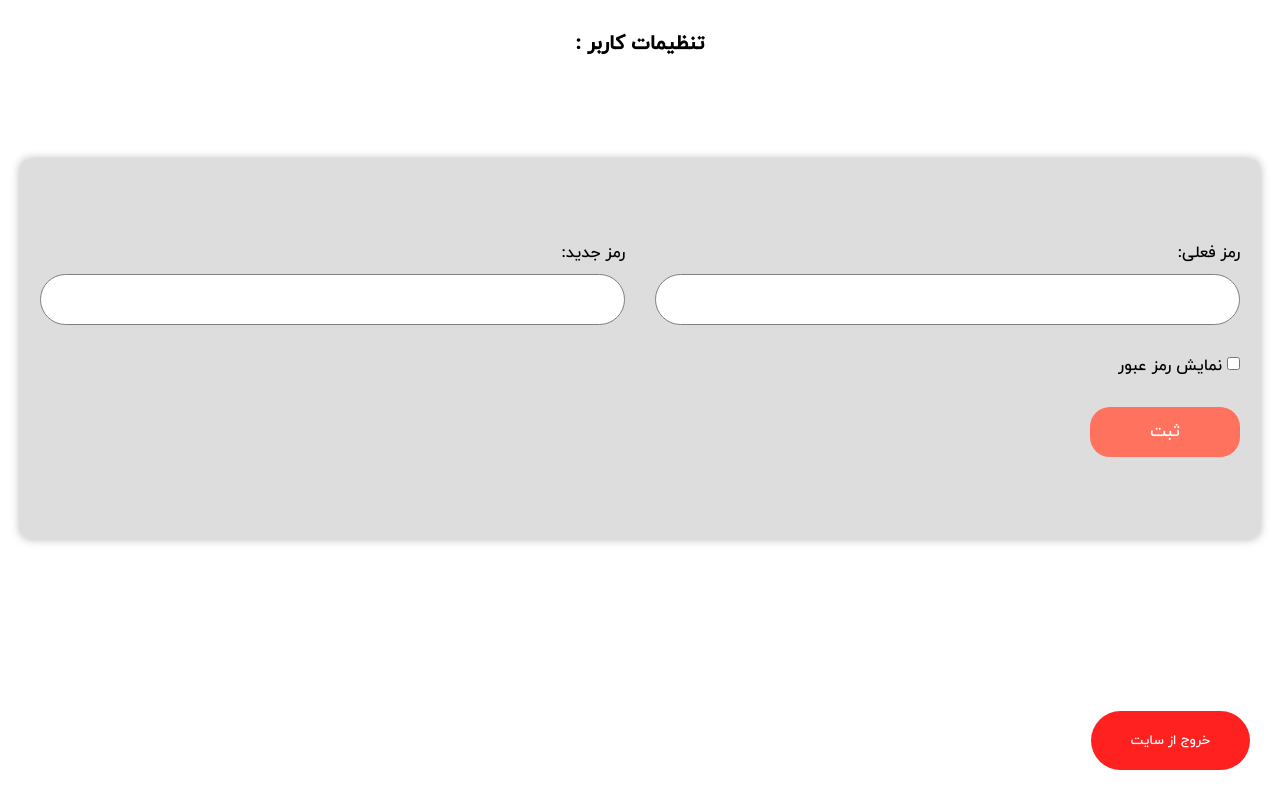
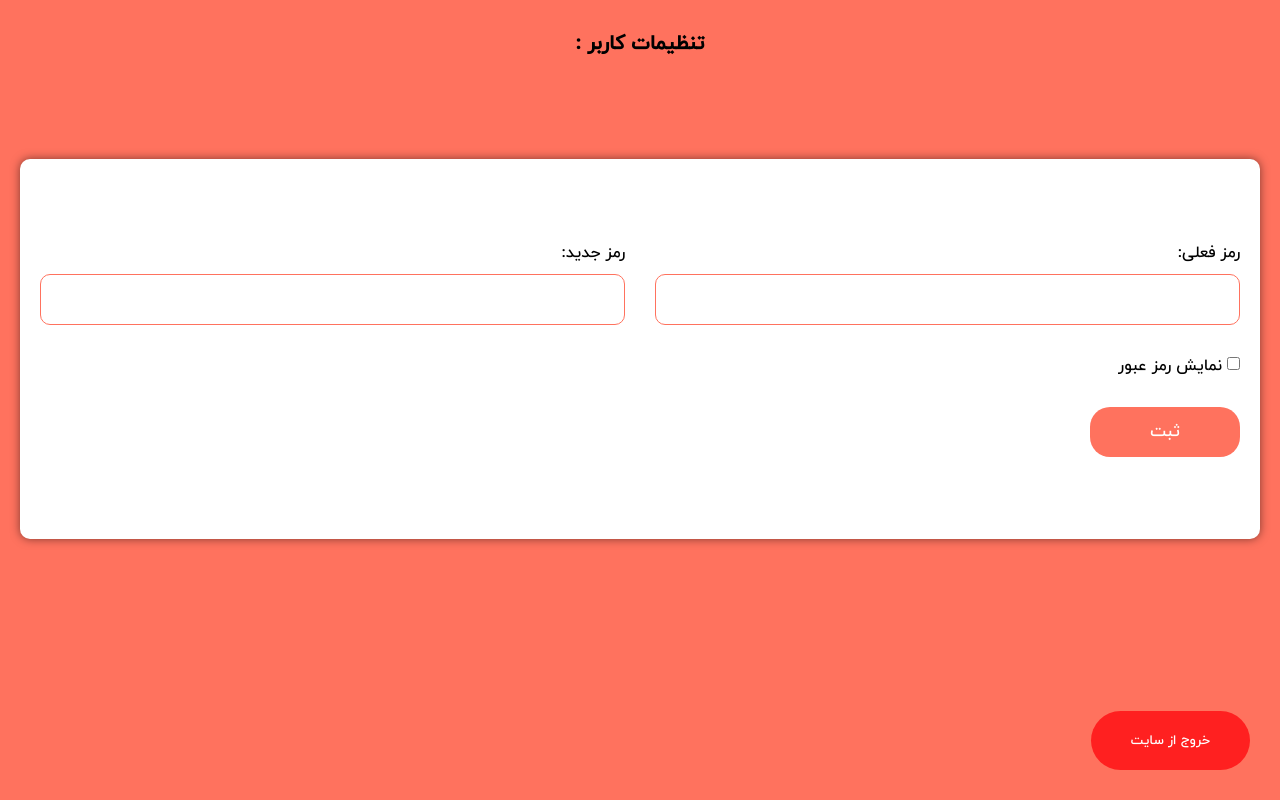
Before and after one commit to sadrawn/Atom, a plain HTML site: page Setting.html in a window 1280 px wide. Drawn offline with Linux system fonts and the light colour scheme.

Commit message:
setting css update

```diff
--- a/styles/Main/Setting.css
+++ b/styles/Main/Setting.css
@@ -11,6 +11,7 @@
         align-items: start;
         flex-direction: column;
         height: 100vh;
+        background-color: var(--themeColorCoral);
         padding: 20px;
     }
 
@@ -23,6 +24,7 @@
         position: relative;
         bottom: 10px;
         right: 10px;
+        cursor: pointer;
     }
 
     form {
@@ -32,9 +34,9 @@
         width: 100%;
         gap: 30px;
         padding: 30px 20px;
-        box-shadow: 0px 0px 10px rgba(0, 0, 0, .3);
+        box-shadow: 0px 0px 10px rgba(0, 0, 0, 0.5);
         border-radius: 10px;
-        background-color: rgba(185, 185, 185, 0.479);
+        background-color: white;
         height: 50%;
     }
 
@@ -54,9 +56,15 @@
 
     .passwordInput input {
         padding: 10px 20px;
-        border: solid gray 0.5px;
-        border-radius: 30px;
+        border: solid var(--themeColorCoral) 0.5px;
+        border-radius: 10px;
         direction: ltr;
+        transition: all 0.25s;
+    }
+
+    .passwordInput input:focus {
+        outline: 1px solid var(--themeColorCoral);
+        background-color: lightgray;
     }
 
     form button {
```
